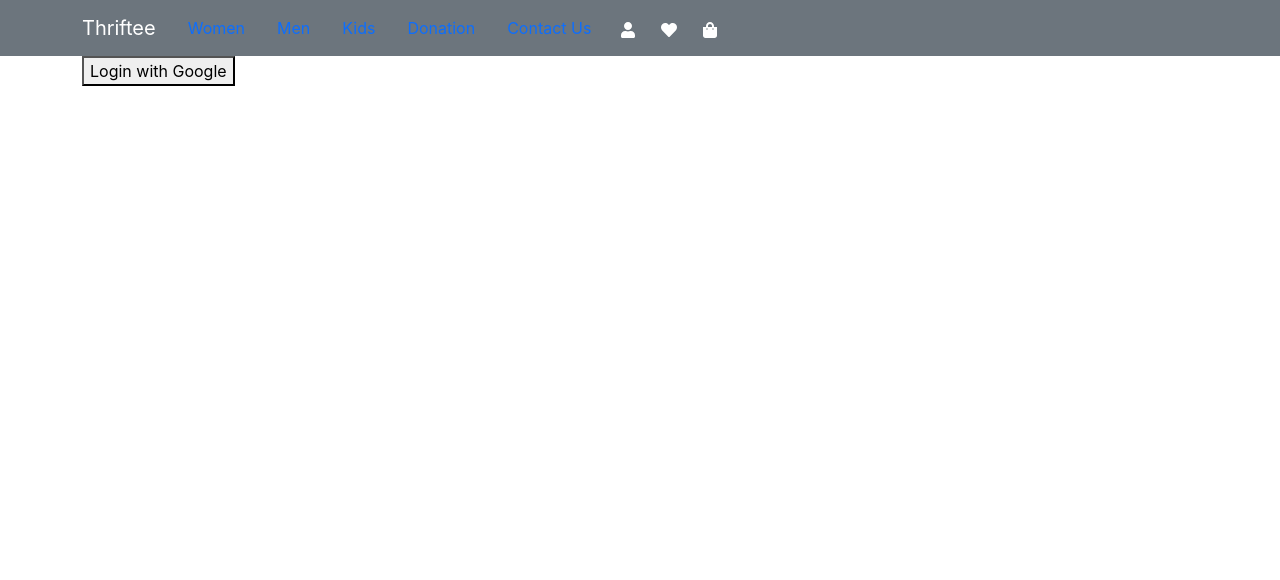
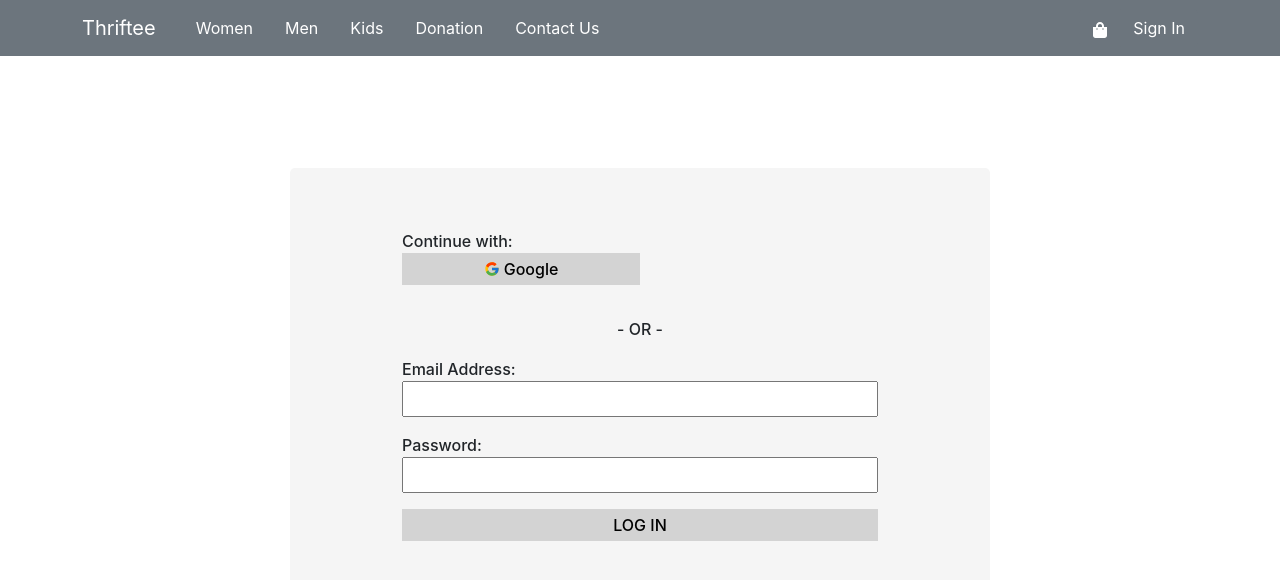
Before and after one commit to renaultluk/hackUST-Online-Thrift-Shop, a Next.js app in the folder main/: page /login in a window 1280 px wide. Shown: the top 580 px of the page. Built offline with nearby package versions, Linux system fonts and the light colour scheme; no server answers.

Commit message:
login page revamped

```diff
--- a/main/components/header.js
+++ b/main/components/header.js
@@ -1,7 +1,7 @@
 import { Navbar, Nav, Container, Button, ButtonGroup } from "react-bootstrap";
-import Link from "next/link";
 import { useRouter } from "next/router";
-import { AiOutlineShoppingCart } from "react-icons/ai";
+import { useAuth } from "../utils/AuthContext";
+
 import { FaUser, FaHeart, FaShoppingBag } from "react-icons/fa";
 
 // import useForceUpdate from "../utils/useForceUpdate";
@@ -9,7 +9,7 @@ import styles from "../styles/header.module.css";
 
 const Header = () => {
     const router = useRouter();
-    // const { loadingUser, currentUser, logout } = useAuth();
+    const { loadingUser, currentUser, logout } = useAuth();
 
     return (
         <Navbar
@@ -24,61 +24,45 @@ const Header = () => {
                 <Navbar.Brand href="/">
                     Thriftee
                 </Navbar.Brand>
+
                 <Navbar.Toggle aria-controls="responsive-navbar-nav" />
                 <Navbar.Collapse>
-                    <Nav.Link
-                        onClick={() => {
-                            // router.push({
-                            //     pathname: "/market",
-                            //     query: {
-                            //         category: "women"
-                            //     },
-                            // });
-                            window.location = "/market?category=women"
-                        }}
-                    >
+
+                    <Nav className="me-auto">
+                        <Nav.Link href="/market?category=women" className={styles.navbarItems}>
                             Women
                         </Nav.Link>
-                    <Nav.Link
-                        onClick={() => {
-                            // router.push({
-                            //     pathname: "/market",
-                            //     query: {
-                            //         category: "men"
-                            //     }
-                            // });
-                            window.location = "/market?category=men"
-                        }}
-                    >
+                        <Nav.Link href="/market?category=men" className={styles.navbarItems}>
                             Men
                         </Nav.Link>
-                    <Nav.Link
-                        onClick={() => {
-                            // router.push({
-                            //     pathname: "/market",
-                            //     query: {
-                            //         category: "kids"
-                            //     }
-                            // });
-                            window.location = "/market?category=kids"
-                        }}
-                    >
+                        <Nav.Link href = "/market?category=kids" className={styles.navbarItems}>
                             Kids
                         </Nav.Link>
-                    <Nav.Link href="/donation">Donation</Nav.Link>
-                    <Nav.Link href="/contact">Contact Us</Nav.Link>
+                        <Nav.Link href="/donation" className={styles.navbarItems}>Donation</Nav.Link>
+                        <Nav.Link href="/contact" className={styles.navbarItems}>Contact Us</Nav.Link>
+                    </Nav>
+
+                    <Nav>
                         <ButtonGroup className={styles.buttonGroup}>
+                            {
+                            !loadingUser && currentUser &&
                             <Button
                                 variant="secondary"
-                            onClick={() => {
-                                router.push("/profile");
-                            }}
+                                href="/profile"
                             >
                                 <FaUser />
                             </Button>
-                        <Button variant="secondary">
+                            }
+
+                            {
+                            !loadingUser && currentUser &&
+                            <Button
+                                variant="secondary"
+                            >
                                 <FaHeart />
                             </Button>
+                            }
+
                             <Button
                                 variant="secondary"
                                 onClick={() => {
@@ -89,7 +73,25 @@ const Header = () => {
                             >
                             <FaShoppingBag />
                             </Button>
+                            {
+                            (!loadingUser && currentUser) ?
+                            <Button
+                                variant="secondary"
+                                onClick={logout}
+                            >
+                             Log Out
+                            </Button>
+                            :
+                            <Button
+                                variant="secondary"
+                                href="/login"
+                            >
+                             Sign In
+                            </Button>
+                            }
+
                         </ButtonGroup>
+                    </Nav>
                 </Navbar.Collapse>
             </Container>
         </Navbar>
--- a/main/pages/login/index.js
+++ b/main/pages/login/index.js
@@ -2,6 +2,11 @@ import React, { useEffect } from 'react';
 import { useRouter } from 'next/router';
 import Image from 'next/image';
 import { useAuth } from "../../utils/AuthContext";
+import { Container } from 'react-bootstrap';
+
+import { FcGoogle } from 'react-icons/fc'
+import styles from "../../styles/login.module.css";
+
 
 export default function Login() {
 
@@ -16,7 +21,28 @@ export default function Login() {
 
     return (
         <>
-            <button onClick={login}>Login with Google</button>
+
+        <Container className={styles.outerContainer}>
+            <Container className={styles.innerContainer}>
+                <Container className={styles.loginFields}>
+                    <label className={styles.inputLabels}>Continue with:</label>
+                    <button className={styles.googlebutton} onClick={login}>
+                        <FcGoogle />
+                        <span style={{marginLeft: '0.25rem'}}>Google</span>
+                    </button>
+
+                    <label className={styles.inputLabels} style={{textAlign: 'center', margin: '1rem 0 1rem 0'}}>- OR -</label>
+
+                    <label className={styles.inputLabels}>Email Address:</label>
+                    <input type="email" className={styles.inputFields}></input>
+                    <label className={styles.inputLabels}>Password:</label>
+                    <input type="password" className={styles.inputFields}></input>
+
+                    <button className={styles.loginButton}>LOG IN</button>
+                </Container>
+
+            </Container>
+        </Container>
         </>
     )
 }
--- a/main/pages/profile/index.js
+++ b/main/pages/profile/index.js
@@ -5,7 +5,7 @@ import { useAuth } from "../../utils/AuthContext";
 
 export default function Profile() {
 
-    const { loadingUser, currentUser, logout } = useAuth();
+    const { loadingUser, currentUser } = useAuth();
 
     const router = useRouter();
 
--- a/main/styles/header.module.css
+++ b/main/styles/header.module.css
@@ -19,3 +19,15 @@
     width: 100%;
     height: 100%;
 }
+
+
+.navbarItems{
+    color: white !important;
+    margin-left: 1rem;
+}
+
+
+.navbarItems:hover{
+    color: lightgreen !important;;
+    transition: all 300ms ease-in-out !important;;
+}
--- /dev/null
+++ b/main/styles/login.module.css
@@ -0,0 +1,84 @@
+.outerContainer{
+    height: 100%;
+    display: flex;
+    align-items: center;
+    justify-content: center;
+    padding: 10% 0 10% 0;
+    max-width: 700px;
+}
+
+.innerContainer{
+    width: 100%;
+    height: 100%;
+    padding: 20% 5% 20% 5%;
+    display: flex;
+    flex-direction: column;
+    align-items: center;
+    justify-content: center;
+    background-color: whitesmoke;
+    border-radius: 5px;
+    max-height: 450px;
+}
+
+.loginFields{
+    display: flex;
+    flex-direction: column;
+    height: auto;
+    align-items: flex-start;
+    justify-content: flex-start;
+    max-width: 500px;
+}
+
+.inputLabels{
+    width: 100%;
+    max-width: 500px;
+    font-weight: 500;
+
+}
+
+.inputFields{
+    width: 100%;
+    max-width: 500px;
+    padding: 0.25rem 0.5rem 0.25rem 0.5rem;
+    margin-bottom: 1rem;
+}
+
+
+.loginButton{
+    width: 100%;
+    max-width: 500px;
+    border: none;
+    color: black;
+    background-color: lightgrey;
+    font-weight: 500;
+    padding: 0.25rem 0.5rem 0.25rem 0.5rem;
+    margin-bottom: 1rem;
+    transition: all 300ms ease;
+}
+
+.loginButton:hover{
+    background-color: dimgray;
+    color: whitesmoke;
+
+}
+
+
+.googlebutton{
+    border: none;
+    background-color: lightgrey;
+    font-weight: 500;
+    padding: 0.25rem 0.5rem 0.25rem 0.5rem;
+    margin-bottom: 1rem;
+    width: 50%;
+    display: flex;
+    align-items: center;
+    justify-content: center;
+    max-width: 300px;
+    transition: all 300ms ease;
+}
+
+
+.googlebutton:hover{
+    background-color: dimgray;
+    color: whitesmoke;
+}
```
Also changed, not shown: main/utils/AuthContext.js (line endings or trailing spaces). Lines whose indentation alone changed are shown as unchanged.
